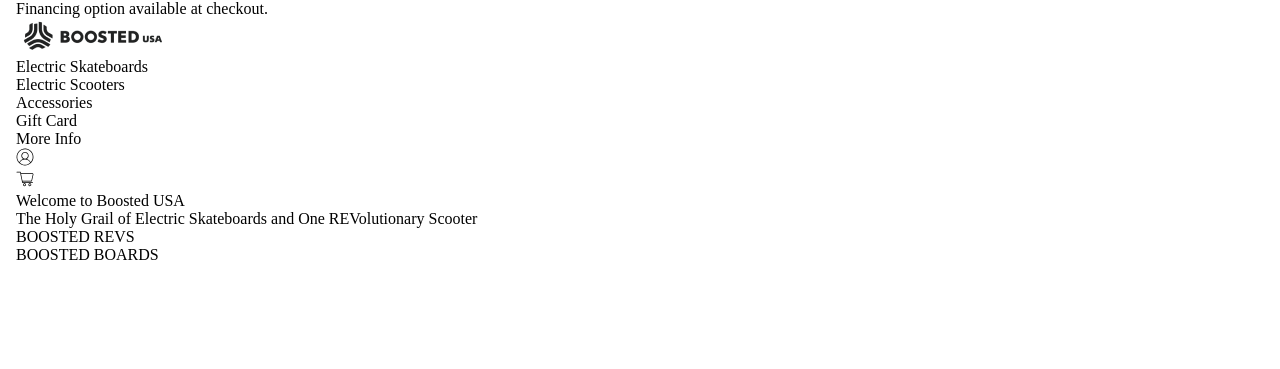
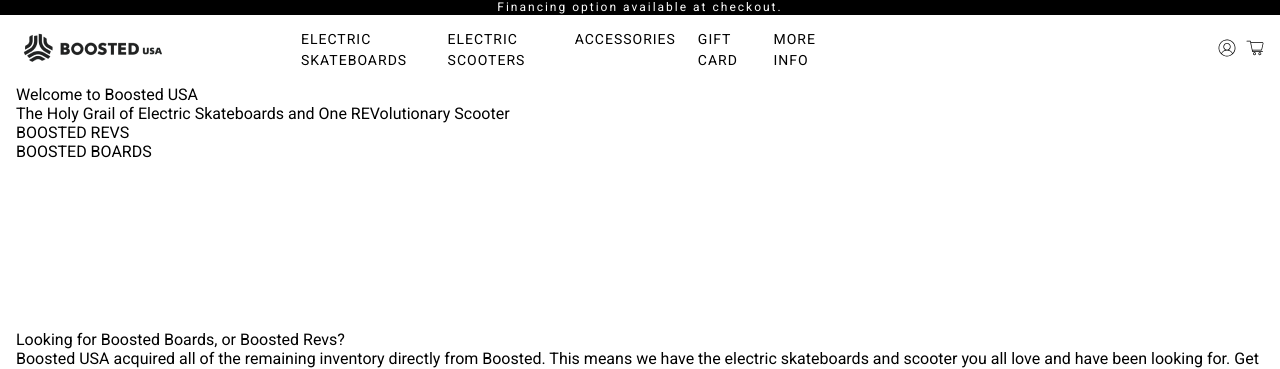
Before and after one commit to verado-batsu/markup-practice-1, a website built with Parcel: page src/index.html in a window 1280 px wide. Shown: the top 369 px of the page. Built offline with nearby package versions, Linux system fonts and the light colour scheme; files whose address does not match are found by name.

Commit message:
ADDED: styles of header

```diff
--- a/src/index.html
+++ b/src/index.html
@@ -5,7 +5,7 @@
 	<meta charset="UTF-8">
 	<meta name="viewport" content="width=device-width, initial-scale=1.0">
 	<link rel="stylesheet" href="./styles/index.scss">
-	<title>My First Parcel App</title>
+	<title>Markup practice #1</title>
 </head>
 
 <body>
--- a/src/partials/header.html
+++ b/src/partials/header.html
@@ -1,28 +1,30 @@
 <header class="header">
-	<div class="container">
-		<section class="top-header">
+	<section class="top-header">
+		<div class="container">
 			<p class="top-header__notification">Financing option available at checkout.</p>
-		</section>
-		<section class="main-header">
-			<a href="./index.html">
-				<img src="./assets/images/header/logo-header.png" alt="logo">
+		</div>
+	</section>
+	<section class="main-header">
+		<div class="container main-header__container">
+			<a class="header__logo-link" href="./index.html">
+				<img class="header__logo-img" src="./assets/images/header/logo-header.png" alt="logo">
 			</a>
 			<nav class="nav">
 				<ul class="nav__list">
 					<li class="nav__item">
-						<a class="nav__link" href="">Electric Skateboards</a>
+						<a class="nav__link" href="#">Electric Skateboards</a>
 					</li>
 					<li class="nav__item">
-						<a class="nav__link" href="">Electric Scooters</a>
+						<a class="nav__link" href="#">Electric Scooters</a>
 					</li>
 					<li class="nav__item">
 						<a class="nav__link" href="">Accessories</a>
 					</li>
 					<li class="nav__item">
-						<a class="nav__link" href="">Gift Card</a>
+						<a class="nav__link" href="#">Gift Card</a>
 					</li>
 					<li class="nav__item">
-						<a class="nav__link" href="">More Info</a>
+						<a class="nav__link" href="#">More Info</a>
 					</li>
 				</ul>
 			</nav>
@@ -42,6 +44,6 @@
 					</a>
 				</li>
 			</ul>
-		</section>
-	</div>
+		</div>
+	</section>
 </header>
--- /dev/null
+++ b/src/styles/base/_fonts-import.scss
@@ -0,0 +1,5 @@
+@import url("https://fonts.googleapis.com/css2?family=Roboto:wght@400;700&display=swap");
+
+body {
+	font-family: "Roboto", sans-serif;
+}
--- a/src/styles/index.scss
+++ b/src/styles/index.scss
@@ -1,3 +1,4 @@
+@import "./base/fonts-import";
 @import "./base/reset";
 @import "./base/container";
 
--- a/src/styles/layout/_header.scss
+++ b/src/styles/layout/_header.scss
@@ -0,0 +1,65 @@
+.header {
+}
+
+.top-header {
+	background-color: #000;
+}
+.top-header__notification {
+	color: #fbfbfb;
+	text-align: center;
+	font-size: 12px;
+	line-height: calc(15px / 12px);
+	letter-spacing: 2px;
+}
+
+.main-header {
+}
+.main-header__container {
+	display: flex;
+	align-items: center;
+	justify-content: center;
+}
+.header__logo-link {
+	margin-right: 125px;
+	padding: 15px 0 15px 0;
+}
+.header__logo-img {
+}
+.nav {
+	margin-right: 388px;
+}
+.nav__list {
+	display: flex;
+}
+.nav__item {
+	&:not(:last-child) {
+		margin-right: 22px;
+	}
+}
+.nav__link {
+	font-size: 14px;
+	line-height: calc(21px / 14px);
+	letter-spacing: 1px;
+	text-transform: uppercase;
+	padding: 22px 0 23px 0;
+	&:hover {
+		color: #ff4a32;
+	}
+}
+.navinfo__list {
+	display: flex;
+}
+.navinfo__item {
+	&:not(:last-child) {
+		margin-right: 10px;
+	}
+}
+.navinfo__link {
+	padding: 24px 0 24px 0;
+	&:hover {
+		color: #ff4a32;
+	}
+}
+.navinfo__icon {
+	fill: currentColor;
+}
```
